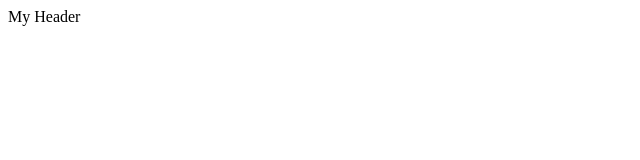
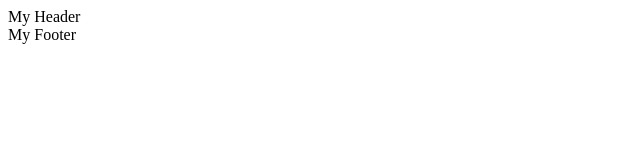
Before and after one commit to NgoPhuocLoi/test, a plain HTML site: page index.html in a window 1280 px wide. Shown: the full height of the page, 0-640 px from the left. Drawn offline with Linux system fonts and the light colour scheme.

Commit message:
finish the new layout

```diff
--- a/index.html
+++ b/index.html
@@ -5,4 +5,5 @@
 <body>
 
 	<header>My Header</header>
+	<footer>My Footer</footer>
 </body>
```
